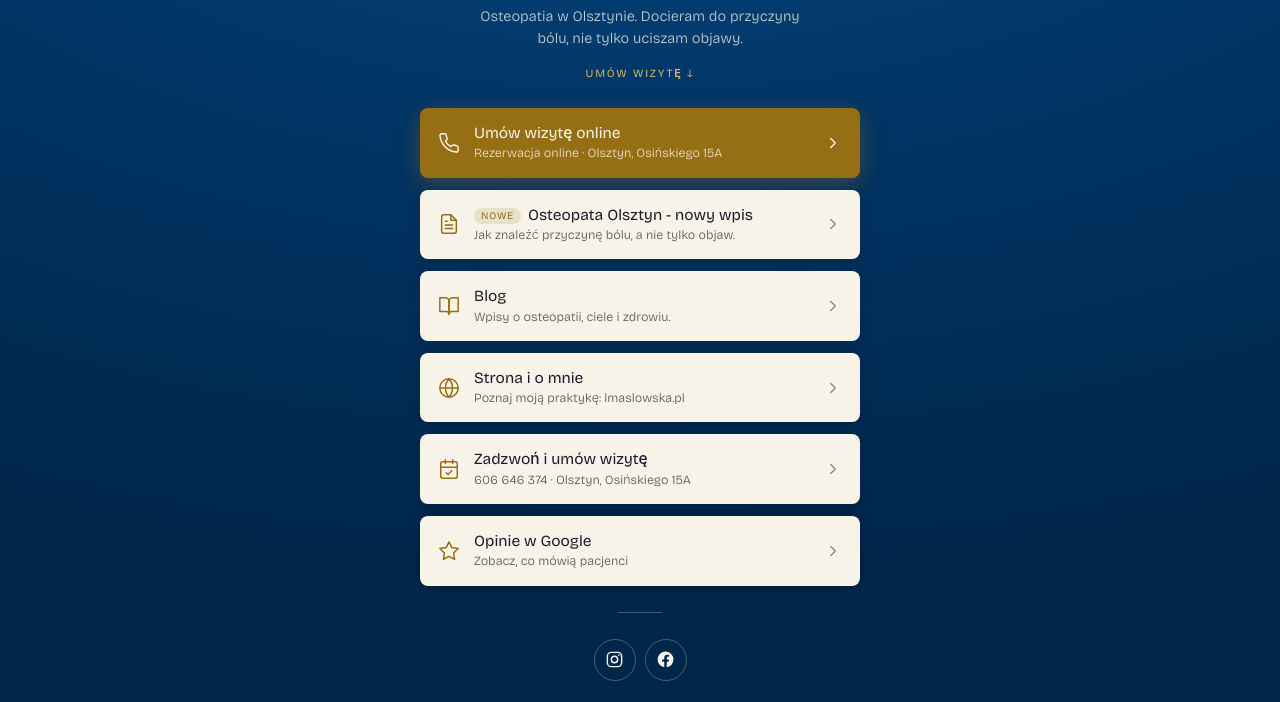
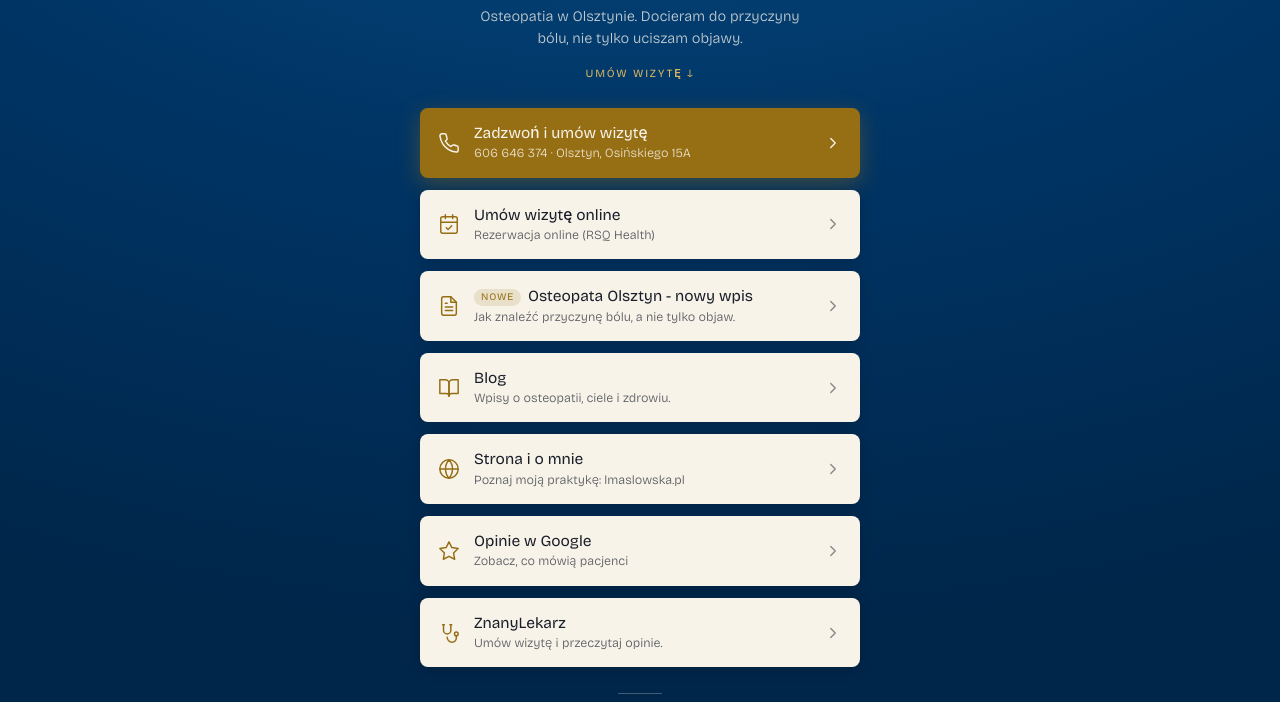
Before and after one commit to kacperkijno/lmaslowska-links, a plain HTML site: page index.html in a window 1280 px wide. Shown: the part 247-949 px from the top of the page. Drawn offline with nearby package versions, Linux system fonts and the light colour scheme; a web font is replaced by a local one.

Commit message:
LM links: telefon na 1. miejscu (featured), online pod, ZnanyLekarz przy opiniach

```diff
--- a/index.html
+++ b/index.html
@@ -73,11 +73,20 @@ body{
 
   <nav class="bio__links" aria-label="Linki Liliana Masłowska">
 
-    <a class="link link--featured" href="https://rsqhealth.com/medical-employee?medicalEmployeeId=3919&amp;tenant=rsq">
+    <a class="link link--featured" href="tel:+48606646374">
       <svg class="link__icon" viewBox="0 0 24 24" fill="none" stroke="currentColor" stroke-width="1.6" stroke-linecap="round" stroke-linejoin="round"><path d="M22 16.92v3a2 2 0 0 1-2.18 2 19.79 19.79 0 0 1-8.63-3.07 19.5 19.5 0 0 1-6-6 19.79 19.79 0 0 1-3.07-8.67A2 2 0 0 1 4.11 2h3a2 2 0 0 1 2 1.72c.13.96.36 1.9.7 2.81a2 2 0 0 1-.45 2.11L8.09 9.91a16 16 0 0 0 6 6l1.27-1.27a2 2 0 0 1 2.11-.45c.91.34 1.85.57 2.81.7A2 2 0 0 1 22 16.92z"/></svg>
       <span class="link__body">
+        <span class="link__title">Zadzwoń i umów wizytę</span>
+        <span class="link__sub">606 646 374 · Olsztyn, Osińskiego 15A</span>
+      </span>
+      <svg class="link__chev" width="18" height="18" viewBox="0 0 24 24" fill="none" stroke="currentColor" stroke-width="1.8" stroke-linecap="round" stroke-linejoin="round"><path d="M9 18l6-6-6-6"/></svg>
+    </a>
+
+    <a class="link" href="https://rsqhealth.com/medical-employee?medicalEmployeeId=3919&amp;tenant=rsq">
+      <svg class="link__icon" viewBox="0 0 24 24" fill="none" stroke="currentColor" stroke-width="1.6" stroke-linecap="round" stroke-linejoin="round"><rect x="3" y="4" width="18" height="18" rx="2"/><path d="M16 2v4M8 2v4M3 10h18M9 16l2 2 4-4"/></svg>
+      <span class="link__body">
         <span class="link__title">Umów wizytę online</span>
-        <span class="link__sub">Rezerwacja online · Olsztyn, Osińskiego 15A</span>
+        <span class="link__sub">Rezerwacja online (RSQ Health)</span>
       </span>
       <svg class="link__chev" width="18" height="18" viewBox="0 0 24 24" fill="none" stroke="currentColor" stroke-width="1.8" stroke-linecap="round" stroke-linejoin="round"><path d="M9 18l6-6-6-6"/></svg>
     </a>
@@ -109,20 +118,20 @@ body{
       <svg class="link__chev" width="18" height="18" viewBox="0 0 24 24" fill="none" stroke="currentColor" stroke-width="1.8" stroke-linecap="round" stroke-linejoin="round"><path d="M9 18l6-6-6-6"/></svg>
     </a>
 
-    <a class="link" href="tel:+48606646374">
-      <svg class="link__icon" viewBox="0 0 24 24" fill="none" stroke="currentColor" stroke-width="1.6" stroke-linecap="round" stroke-linejoin="round"><rect x="3" y="4" width="18" height="18" rx="2"/><path d="M16 2v4M8 2v4M3 10h18M9 16l2 2 4-4"/></svg>
-      <span class="link__body">
-        <span class="link__title">Zadzwoń i umów wizytę</span>
-        <span class="link__sub">606 646 374 · Olsztyn, Osińskiego 15A</span>
-      </span>
-      <svg class="link__chev" width="18" height="18" viewBox="0 0 24 24" fill="none" stroke="currentColor" stroke-width="1.8" stroke-linecap="round" stroke-linejoin="round"><path d="M9 18l6-6-6-6"/></svg>
-    </a>
-
     <a class="link" href="https://www.google.com/search?sca_esv=bcc915fd4b92abab&amp;q=Osteopatia+Liliana+Mas%C5%82owska+opinie&amp;si=AL3DRZEsmMGCryMMFSHJ3StBhOdZ2-6yYkXd_doETEE1OR-qOWzQdouT05mlQd3i12sxL0_ocV-QZqIYcdQkKRZ03goRF3i4tn1DRFLyVd1aoTCEdKXY7lgpWxOYsQaAByLZa_o9_VN8yWkkZs2bZld0qH7CCAt0PzDGNth8oh_pmu9vQ_zNeug%3D&amp;hl=pl">
       <svg class="link__icon" viewBox="0 0 24 24" fill="none" stroke="currentColor" stroke-width="1.6" stroke-linecap="round" stroke-linejoin="round"><path d="M12 2l3.09 6.26L22 9.27l-5 4.87 1.18 6.88L12 17.77l-6.18 3.25L7 14.14 2 9.27l6.91-1.01L12 2z"/></svg>
       <span class="link__body">
         <span class="link__title">Opinie w Google</span>
         <span class="link__sub">Zobacz, co mówią pacjenci</span>
+      </span>
+      <svg class="link__chev" width="18" height="18" viewBox="0 0 24 24" fill="none" stroke="currentColor" stroke-width="1.8" stroke-linecap="round" stroke-linejoin="round"><path d="M9 18l6-6-6-6"/></svg>
+    </a>
+
+    <a class="link" href="https://www.znanylekarz.pl/liliana-maslowska/osteopata/lidzbark-warminski">
+      <svg class="link__icon" viewBox="0 0 24 24" fill="none" stroke="currentColor" stroke-width="1.6" stroke-linecap="round" stroke-linejoin="round"><path d="M6 3v6a4 4 0 0 0 8 0V3"/><path d="M5 3h2M13 3h2"/><path d="M10 16.5a5.5 5.5 0 0 0 5.5 5.5 4.5 4.5 0 0 0 4.5-4.5V15"/><circle cx="20" cy="13" r="2"/></svg>
+      <span class="link__body">
+        <span class="link__title">ZnanyLekarz</span>
+        <span class="link__sub">Umów wizytę i przeczytaj opinie.</span>
       </span>
       <svg class="link__chev" width="18" height="18" viewBox="0 0 24 24" fill="none" stroke="currentColor" stroke-width="1.8" stroke-linecap="round" stroke-linejoin="round"><path d="M9 18l6-6-6-6"/></svg>
     </a>
```
